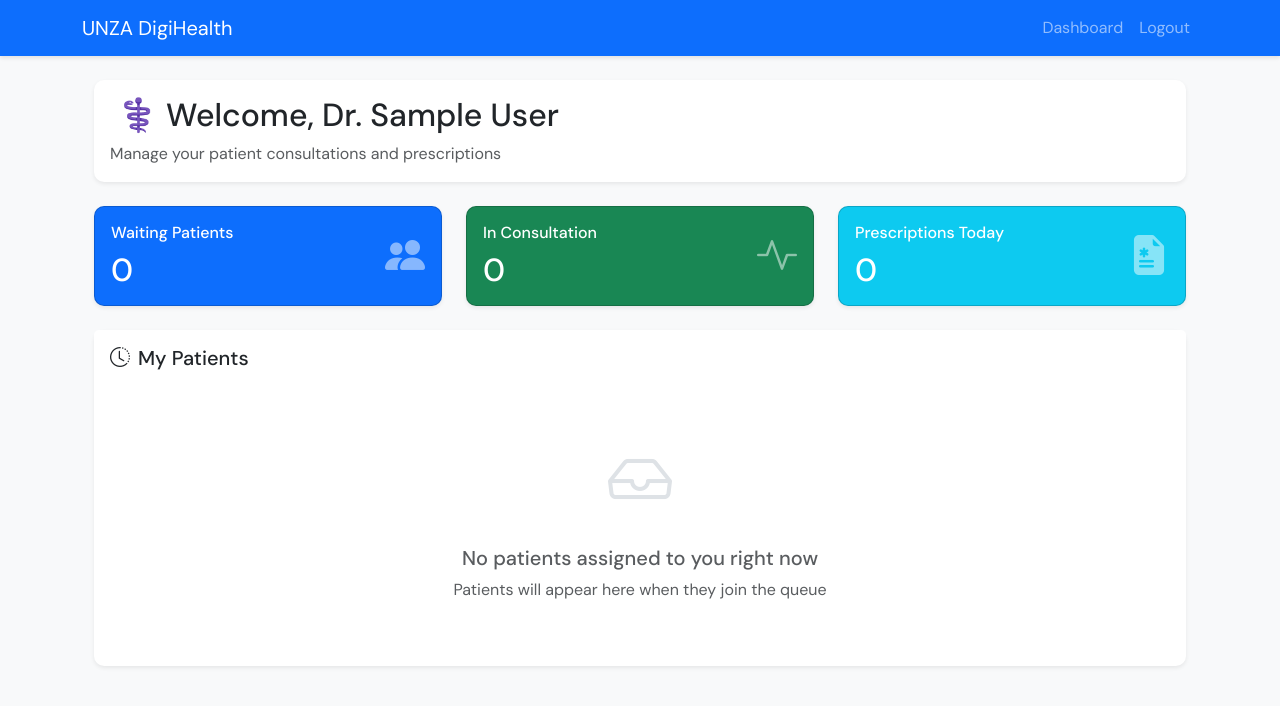
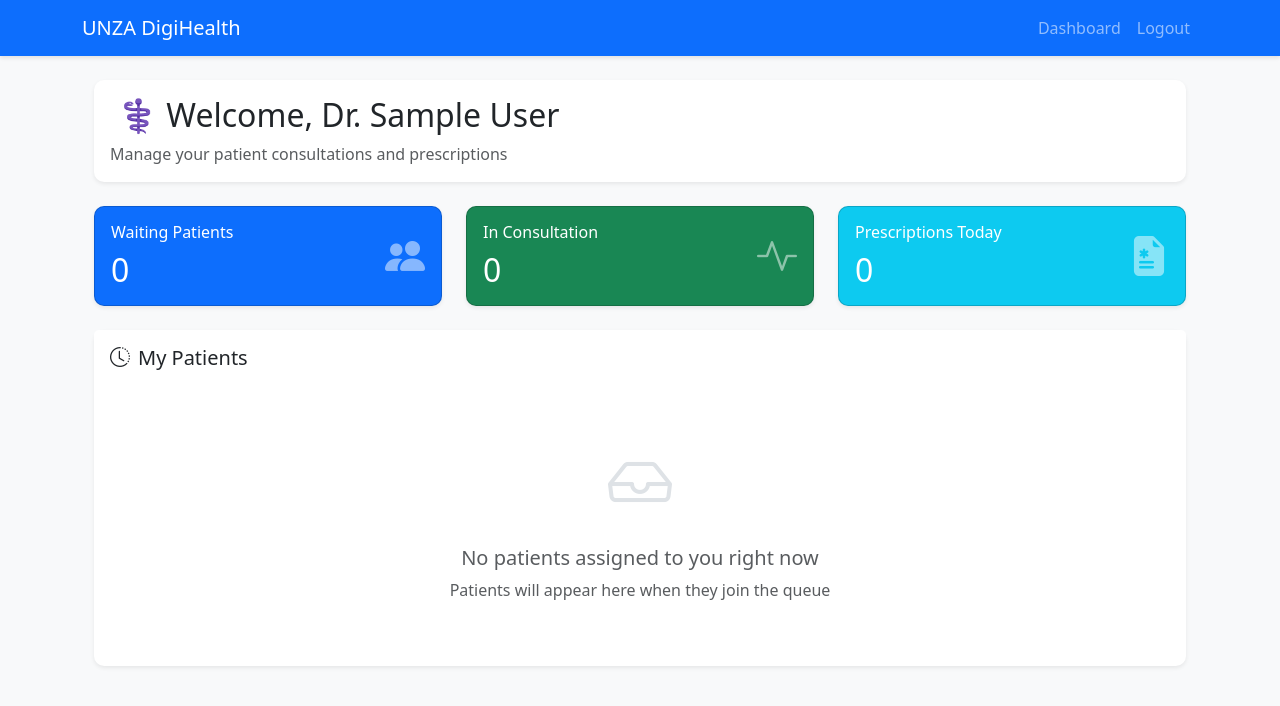
Before and after one commit to simfukweaaron08-pixel/DIGI-HEALTH, a Django app: page /doctor/ in a window 1280 px wide. Shown: the top 706 px of the page. Run offline with Django 5.2, Linux system fonts and the light colour scheme; the visitor is signed in with stand-in values (Sample User, id 1); data that the repository does not hold is empty; some libraries are stand-ins or nearby versions.

Commit message:
Resolve merge conflict in base.html

```diff
--- a/templates/base.html
+++ b/templates/base.html
@@ -5,30 +5,17 @@
     <meta charset="UTF-8">
     <meta name="viewport" content="width=device-width, initial-scale=1.0">
     <title>{% block title %}UNZA DigiHealth{% endblock %}</title>
-
-    <!-- Bootstrap 5 CSS (Required for your dashboard) -->
     <link href="https://cdn.jsdelivr.net/npm/bootstrap@5.3.0/dist/css/bootstrap.min.css" rel="stylesheet">
-    <!-- Bootstrap Icons -->
     <link rel="stylesheet" href="https://cdn.jsdelivr.net/npm/bootstrap-icons@1.11.0/font/bootstrap-icons.css">
-
-    <!-- Aaron's Fonts & Icons (Optional but nice) -->
-    <link rel="preconnect" href="https://fonts.googleapis.com">
-    <link rel="preconnect" href="https://fonts.gstatic.com" crossorigin>
-    <link href="https://fonts.googleapis.com/css2?family=Syne:wght@600;700;800&family=DM+Sans:ital,wght@0,300;0,400;0,500;1,400&display=swap" rel="stylesheet">
-    <link rel="stylesheet" href="https://cdnjs.cloudflare.com/ajax/libs/font-awesome/6.5.1/css/all.min.css">
-
-    <!-- Custom CSS -->
     <style>
-        body { background-color: #f8f9fa; font-family: 'DM Sans', sans-serif; }
+        body { background-color: #f8f9fa; }
         .navbar { box-shadow: 0 2px 4px rgba(0,0,0,0.1); }
         .card { border-radius: 10px; }
         .btn { border-radius: 6px; }
     </style>
-
     {% block extra_head %}{% endblock %}
 </head>
 <body>
-    <!-- Navbar -->
     <nav class="navbar navbar-expand-lg navbar-dark bg-primary">
         <div class="container">
             <a class="navbar-brand" href="/">UNZA DigiHealth</a>
@@ -52,17 +39,10 @@
             </div>
         </div>
     </nav>
-
-    <!-- Main Content -->
     <div class="container mt-4">
         {% block content %}{% endblock %}
     </div>
-
-    <!-- Scripts -->
     <script src="https://cdn.jsdelivr.net/npm/bootstrap@5.3.0/dist/js/bootstrap.bundle.min.js"></script>
-    <script src="https://cdnjs.cloudflare.com/ajax/libs/gsap/3.12.5/gsap.min.js"></script>
-    <script src="{% static 'script.js' %}"></script>
-
     {% block extra_script %}{% endblock %}
 </body>
 </html>
```
